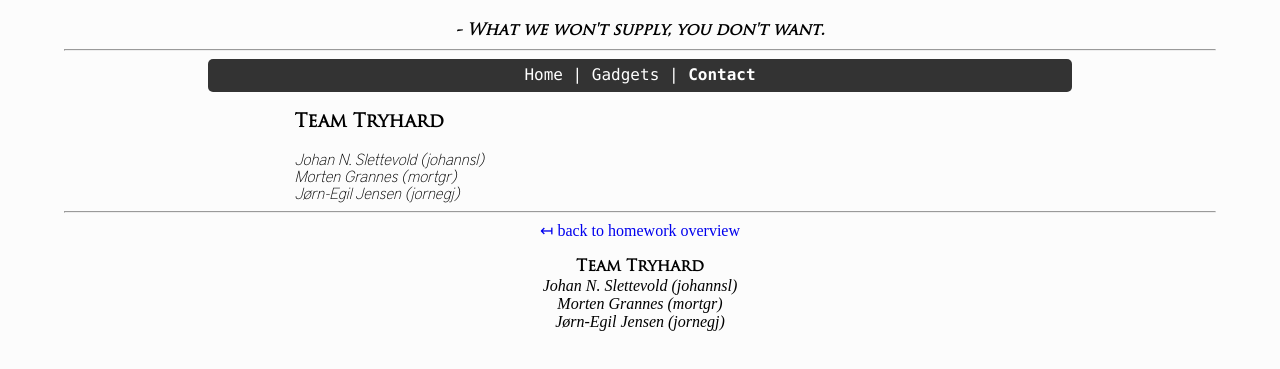
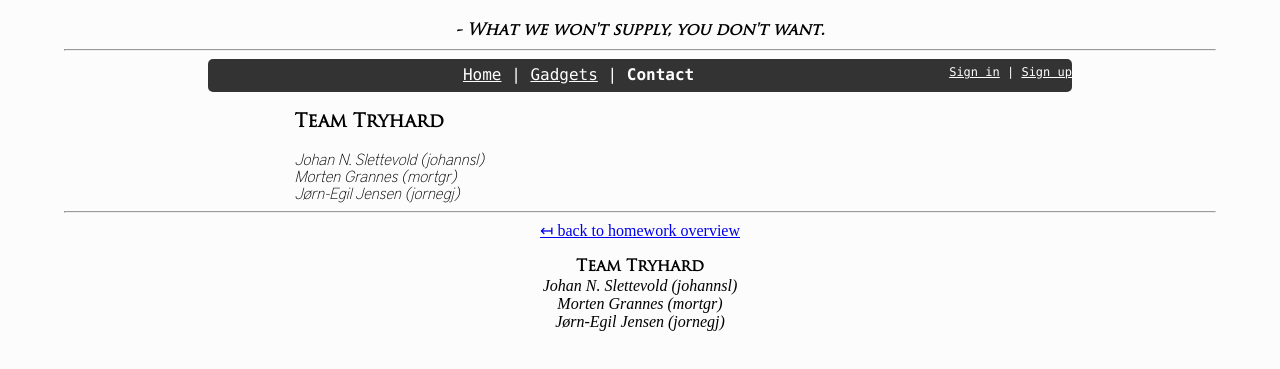
Before and after one commit to johannsl/tryhardgadgets, a plain HTML site: page contact.html in a window 1280 px wide. Shown: the part 89-458 px from the top of the page. Drawn offline with Linux system fonts and the light colour scheme.

Commit message:
Changes made before project presentation

```diff
--- a/contact.html
+++ b/contact.html
@@ -16,6 +16,9 @@
 <section id="container">
     <nav id="nav_bar">
         <a href="index.html">Home</a> | <a href="gadgets.html">Gadgets</a> | <strong>Contact</strong>
+        <div class="float_right" id="login_ref">
+            <a href="login.html">Sign in</a> | <a href="register.html">Sign up</a>
+        </div>
     </nav>
 
     <section id="content">
--- a/style.css
+++ b/style.css
@@ -144,6 +144,10 @@ div#gadget_shopper button{
     border-radius: 10px;
 }
 
+div#login_ref{
+    font-size: 9pt;
+}
+
 .float_right{
     float:right;
 }
@@ -169,7 +173,3 @@ footer{
     text-align: center;
     margin-bottom: 50px;
 }
-
-a:link {
-        text-decoration: none;
-}
```
Also changed, not shown: gadgets.html (+3 -0 lines), index.html (+3 -0 lines), gadgets.xml (deleted).
